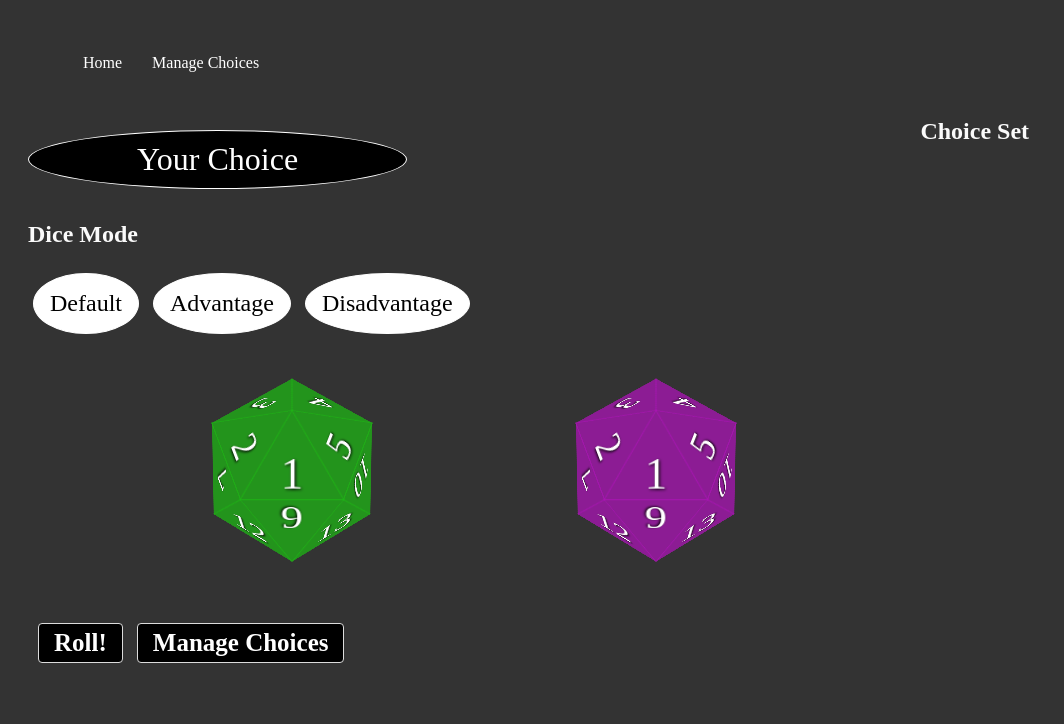
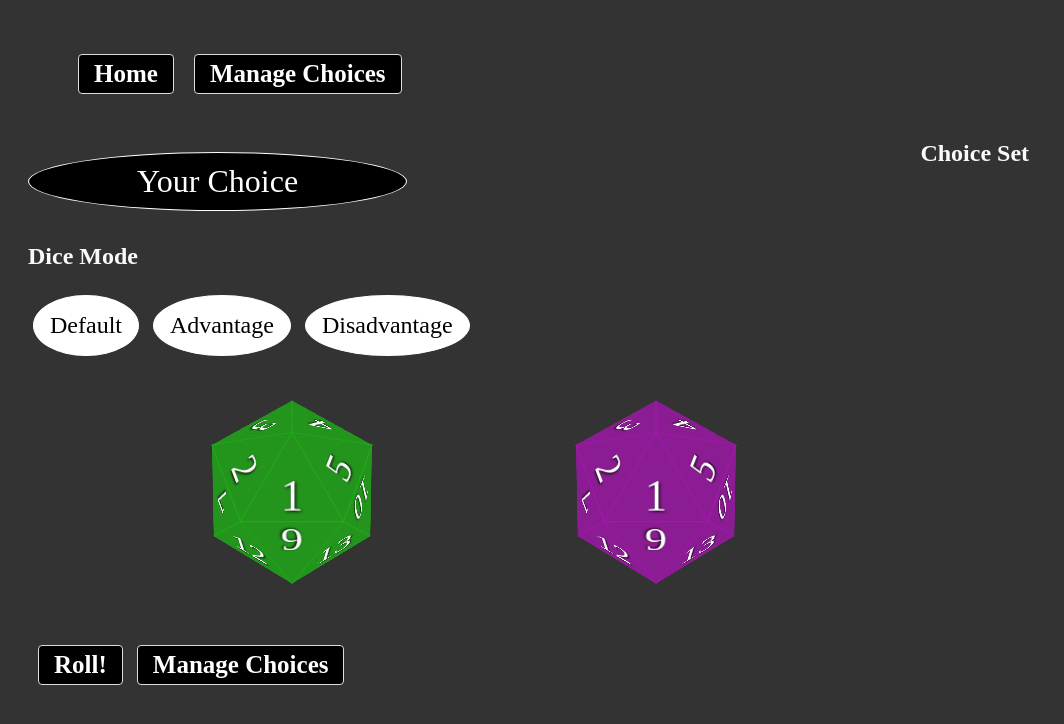
Before and after one commit to hiroTochigi/dice, a Django app: page / in a window 1280 px wide. Shown: the top 724 px of the page, without its empty margins (0-1064 px from the left). Run offline with Django 3.2, Linux system fonts and the light colour scheme; data that the repository does not hold is empty.

Commit message:
add style on nav (#5)

```diff
--- a/choices/static/nav.css
+++ b/choices/static/nav.css
@@ -11,7 +11,10 @@
 
 .nav-item a {
     display: inline-block;
-    padding: 10px 15px;
     text-decoration: none;
     color: white;
 }
+
+.nav-item {
+    margin: 10px;
+}
--- a/choices/static/style.css
+++ b/choices/static/style.css
@@ -6,7 +6,8 @@ body {
 
 a.app-anchor,
 .button,
-input[type="submit"]{
+input[type="submit"],
+.nav-item{
   text-align: center;
   color: #fff;
   text-decoration: none;
@@ -21,13 +22,16 @@ input[type="submit"]{
 
 a:active,
 .button:active,
-input[type="submit"]:active{
+input[type="submit"]:active,
+.nav-item:active{
   background-color: #333;
 }
+
 a.app-anchor:hover,
 .button:hover,
 .dice-mode-btn:hover,
-input[type="submit"]:hover{
+input[type="submit"]:hover,
+.nav-item:hover{
   background-color: #666;
 }
 a.randomize {
```
